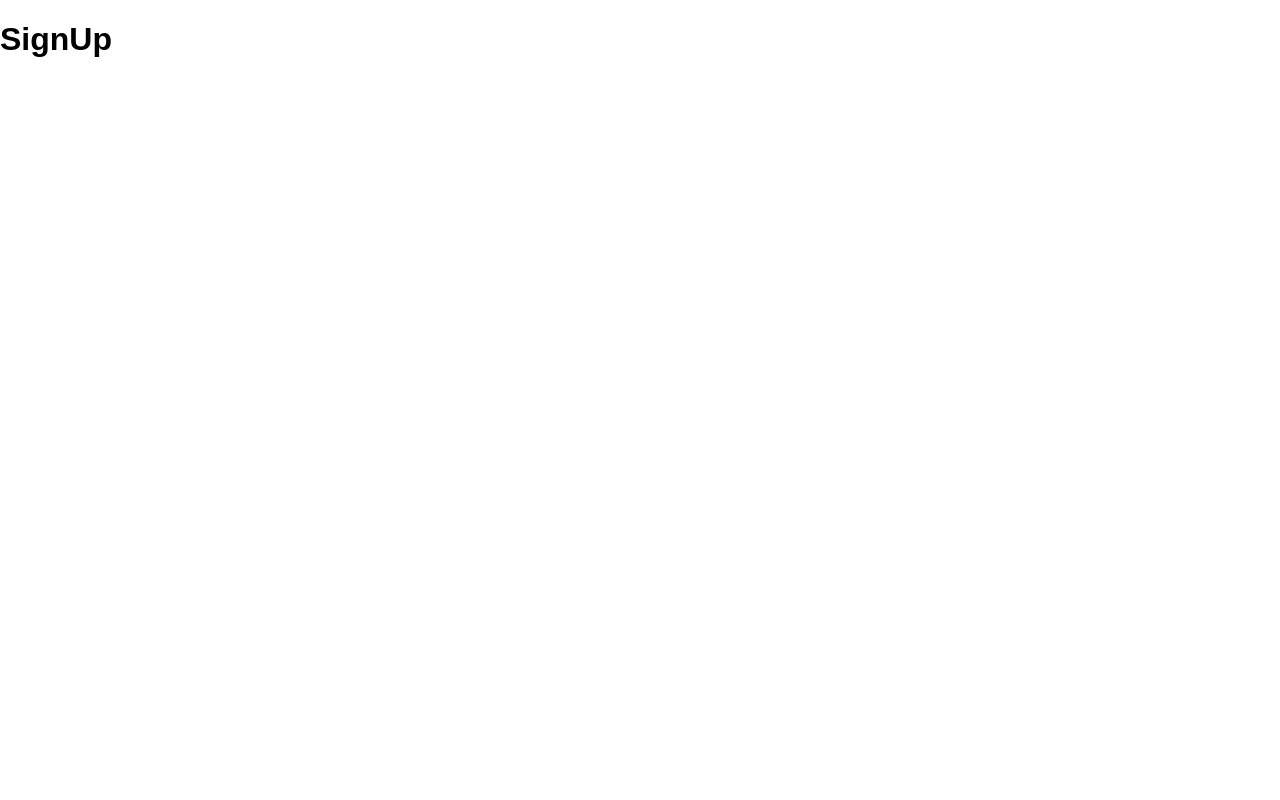
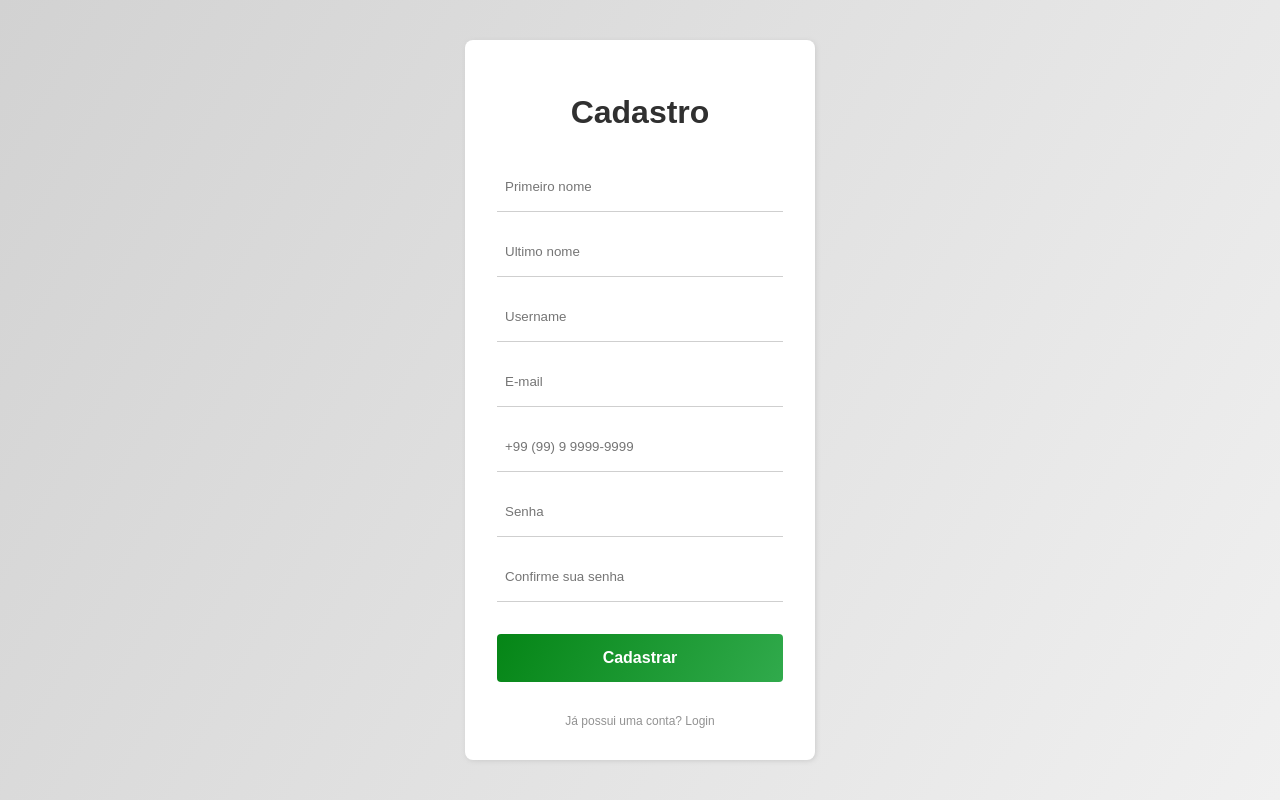
Before and after one commit to karlosruan07/django-chat, a Django app: page /signup/ in a window 1280 px wide. Before the commit the page is almost empty. Run offline with Django 3.2, Linux system fonts and the light colour scheme.

Commit message:
Sign up template
 + Added sign up template.

```diff
--- a/accounts/templates/accounts/login-content.html
+++ b/accounts/templates/accounts/login-content.html
@@ -19,7 +19,7 @@
 
             </form>
 
-            <a href="{% url 'signup' %}" class="signup">Don't have an account? Sign Up</a>
+            <a href="{% url 'signup' %}" class="signup">Não possui uma conta? Cadastre-se</a>
 
         </div>
 
--- a/accounts/templates/accounts/main-login.html
+++ b/accounts/templates/accounts/main-login.html
@@ -6,7 +6,7 @@
     <meta charset="UTF-8">
     <meta http-equiv="X-UA-Compatible" content="IE=edge">
     <meta name="viewport" content="width=device-width, initial-scale=1.0">
-    <link rel="stylesheet" href="{% static 'css/login.CSS' %}">
+    <link rel="stylesheet" href="{% static 'css/login.css' %}">
     <title>Django Chat</title>
 </head>
 <body>
--- a/accounts/templates/accounts/signup-content.html
+++ b/accounts/templates/accounts/signup-content.html
@@ -1,5 +1,42 @@
 {% extends 'accounts/main-login.html' %}
 
 {% block login-signup %}
-    <h1>SignUp</h1>
+    <main class="login">
+
+        <div class="signup_container">
+
+            <h1 class="login_title">Cadastro</h1>
+
+            <form class="login_form" action="" method="POST">
+
+                <input class="login_input" type="text" name="First_name" id="First_name" placeholder="Primeiro nome" required>
+                <span class="login_input_border"></span>
+
+                <input class="login_input" type="text" name="Last_name" id="Last_name" placeholder="Ultimo nome" required>
+                <span class="login_input_border"></span>
+
+                <input class="login_input" type="text" name="Username" id="Username" placeholder="Username" required>
+                <span class="login_input_border"></span>
+
+                <input class="login_input" type="email" name="Email" id="Email" placeholder="E-mail" required>
+                <span class="login_input_border"></span>
+
+                <input class="login_input" type="tel" name="Phone" id="Phone" placeholder="+99 (99) 9 9999-9999" required>
+                <span class="login_input_border"></span>
+
+                <input class="login_input" type="password" name="Password" id="Password" placeholder="Senha" required>
+                <span class="login_input_border"></span>
+
+                <input class="login_input" type="password" name="Password_conf" id="Password_conf" placeholder="Confirme sua senha" required>
+                <span class="login_input_border"></span>
+
+                <button class="login_submit" type="submit" name="Submit">Cadastrar</button>
+
+            </form>
+
+            <a href="{% url 'login' %}" class="signup">Já possui uma conta? Login</a>
+
+        </div>
+
+    </main>
 {% endblock %}
--- a/static/css/login.css
+++ b/static/css/login.css
@@ -14,6 +14,19 @@ body {
     margin: 0;
     padding: 0;
     font-family: sans-serif;
+}
+
+.signup_container {
+    min-height: 600px;
+    width: 350px;
+    background-color: var(--white);
+    box-sizing: border-box;
+    padding: 32px;
+    border-radius: 8px;
+    box-shadow: 1px 1px 5px var(--box-shadow);
+    display: flex;
+    flex-direction: column;
+    align-items: center;
 }
 
 .login {
```
